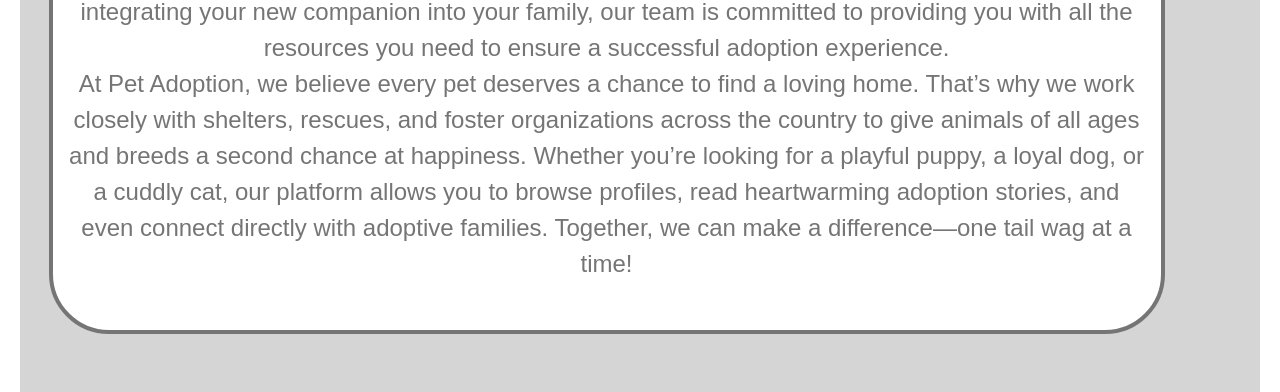
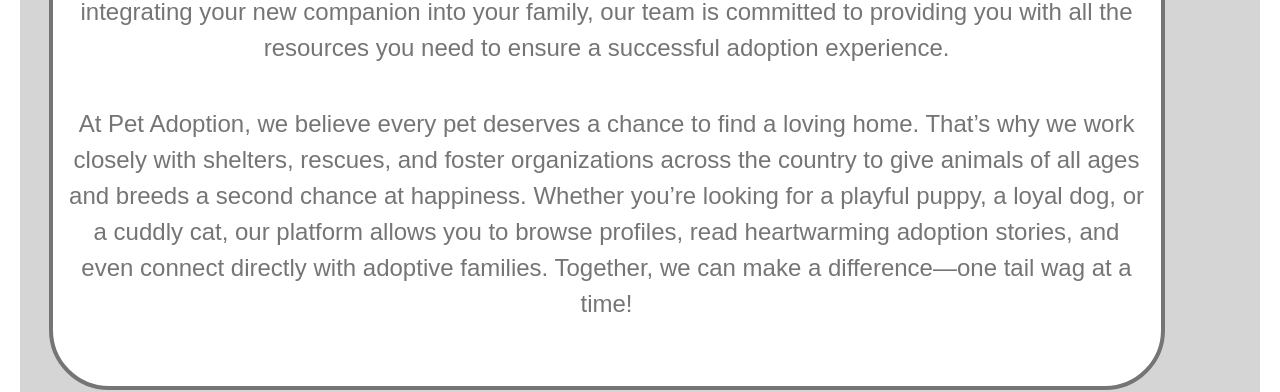
Before and after one commit to LegenWang/Pet-Adoption, a React (Vite) app in the folder frontend/react-team46/: page / in a window 1280 px wide. Shown: the part 349-741 px from the top of the page. Built offline with nearby package versions, Linux system fonts and the light colour scheme; no server answers.

Commit message:
improved card group

```diff
--- a/frontend/react-team46/src/App.tsx
+++ b/frontend/react-team46/src/App.tsx
@@ -20,7 +20,6 @@ function App() {
           <Route path="/" element={<HomePage />} />
           <Route path="/pets" element={<PetDetail />} />
           <Route path="/pets/:id" element={<PetDetail />} />
-
           <Route path="/login" element={<LoginPage />} />
           <Route path="/status" element={<ApplicationStatus />} />
           <Route path="/application" element={<ApplicationPage />} />
--- a/frontend/react-team46/src/components/HomePage.tsx
+++ b/frontend/react-team46/src/components/HomePage.tsx
@@ -9,7 +9,7 @@ function HomePage() {
 
       <div className="aboutus">
         <h1 className="aboutus_title">About Us</h1>
-        <p1 className="aboutus_body">
+        <p className="aboutus_body">
           Welcome to Pet Adoption, the premier online pet adoption platform
           dedicated to connecting loving families with furry friends in need of
           a forever home. Our mission is to make the adoption process as simple,
@@ -19,9 +19,9 @@ function HomePage() {
           new companion into your family, our team is committed to providing you
           with all the resources you need to ensure a successful adoption
           experience.
-        </p1>
+        </p>
         <br></br>
-        <p1 className="aboutus_body">
+        <p className="aboutus_body">
           At Pet Adoption, we believe every pet deserves a chance to find a
           loving home. That’s why we work closely with shelters, rescues, and
           foster organizations across the country to give animals of all ages
@@ -30,7 +30,7 @@ function HomePage() {
           to browse profiles, read heartwarming adoption stories, and even
           connect directly with adoptive families. Together, we can make a
           difference—one tail wag at a time!
-        </p1>
+        </p>
       </div>
       <br />
     </div>
```
Also changed, not shown: 2 other files (tests, documents, lock files or other folders).
